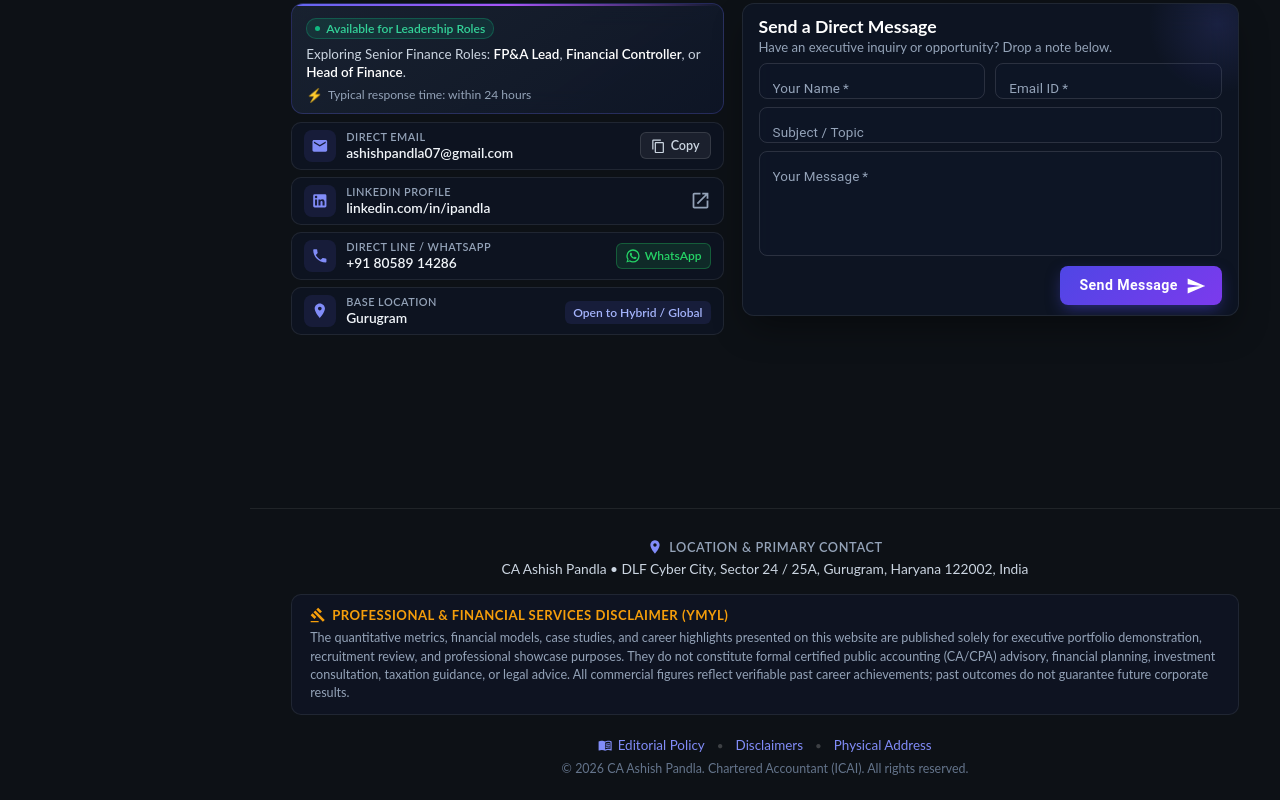
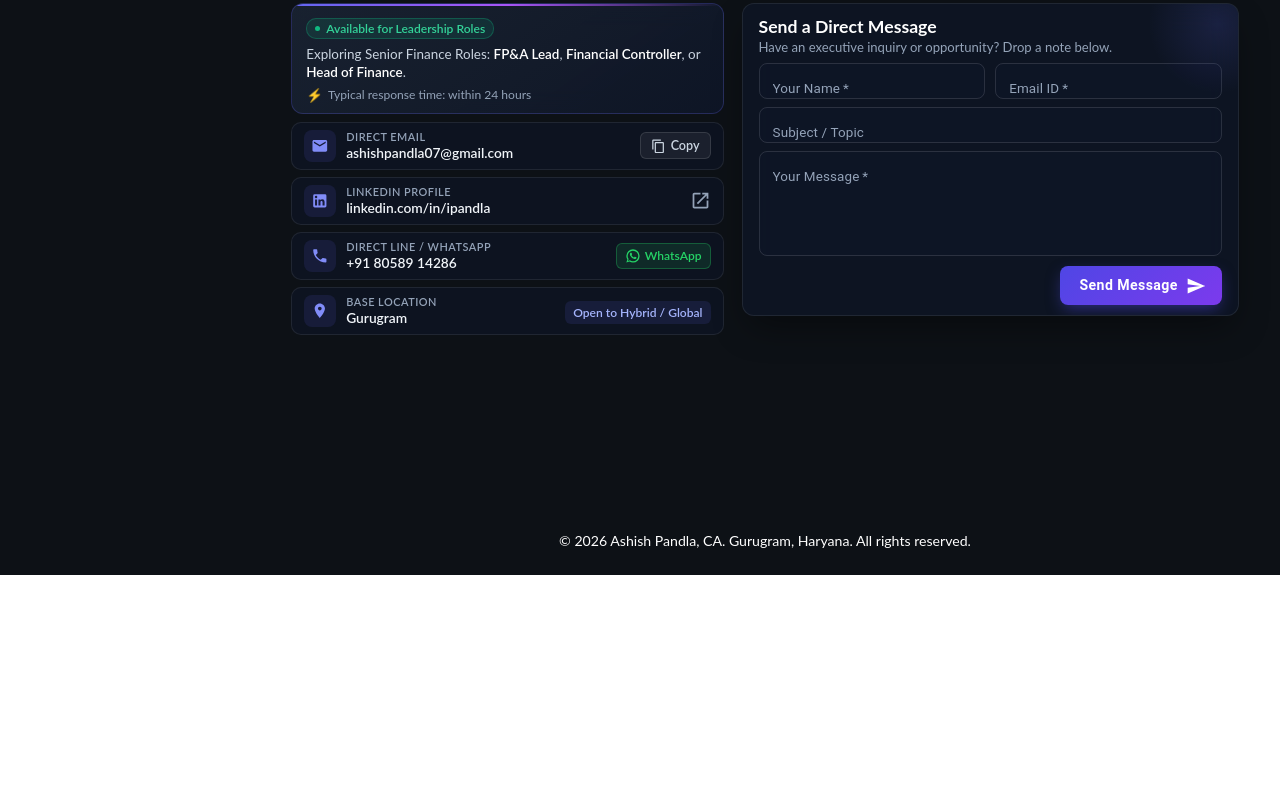
Before and after one commit to Ashishpandla07/Portfolio, a React (Create React App) app: page / in a window 1280 px wide. Shown: the part 5047-5847 px from the top of the page. After the commit the page ends 5622 px from the top, so only its background shows below. Built offline with nearby package versions, Linux system fonts and the light colour scheme.

Commit message:
revert(footer): restore clean original 1-line footer

```diff
--- a/src/assets/styles/Footer.scss
+++ b/src/assets/styles/Footer.scss
@@ -1,188 +1,15 @@
-// Footer.scss - Compliance, YMYL Disclaimers, Physical Address & Editorial Policy
+footer {
+  text-align: center;
+  padding-top: 10px;
+  padding-bottom: 12px;
 
-.portfolio-footer {
-  width: 100%;
-  max-width: 1200px;
-  margin: 0 auto;
-  padding: 30px 4% 24px;
-  box-sizing: border-box;
-  text-align: center;
-  border-top: 1px solid rgba(255, 255, 255, 0.08);
-
-  .footer-container {
-    display: flex;
-    flex-direction: column;
-    align-items: center;
-    gap: 16px;
-    max-width: 960px;
-    margin: 0 auto;
+  svg {
+    width: 1.1em !important;
+    height: 1.1em !important;
+    margin-right: 10px;
   }
 
-  .footer-address-block {
-    display: flex;
-    flex-direction: column;
-    align-items: center;
-    gap: 4px;
-
-    .address-header {
-      display: inline-flex;
-      align-items: center;
-      gap: 6px;
-      font-size: 0.76rem;
-      font-weight: 600;
-      text-transform: uppercase;
-      letter-spacing: 0.6px;
-      color: #94a3b8;
-
-      .footer-icon {
-        font-size: 0.95rem;
-        color: #818cf8;
-      }
-    }
-
-    .physical-address {
-      font-style: normal;
-      font-size: 0.82rem;
-      color: #cbd5e1;
-      line-height: 1.4;
-
-      span {
-        display: inline;
-      }
-    }
-  }
-
-  .footer-disclaimer-box {
-    background: rgba(15, 23, 42, 0.6);
-    border: 1px solid rgba(255, 255, 255, 0.08);
-    border-radius: 10px;
-    padding: 12px 18px;
-    text-align: left;
-    width: 100%;
-    box-sizing: border-box;
-
-    .disclaimer-header {
-      display: flex;
-      align-items: center;
-      gap: 6px;
-      margin-bottom: 6px;
-
-      .footer-icon {
-        font-size: 0.95rem;
-        color: #f59e0b;
-      }
-
-      .disclaimer-title {
-        font-size: 0.78rem;
-        font-weight: 700;
-        text-transform: uppercase;
-        letter-spacing: 0.5px;
-        color: #f59e0b;
-      }
-    }
-
-    .disclaimer-text {
-      font-size: 0.75rem;
-      line-height: 1.45;
-      color: #94a3b8;
-      margin: 0;
-    }
-  }
-
-  .footer-compliance-nav {
-    display: flex;
-    flex-direction: column;
-    align-items: center;
-    gap: 8px;
-    width: 100%;
-    padding-top: 6px;
-
-    .policy-links {
-      display: flex;
-      flex-wrap: wrap;
-      justify-content: center;
-      align-items: center;
-      gap: 8px 12px;
-      font-size: 0.8rem;
-
-      .policy-link {
-        color: #818cf8;
-        text-decoration: none;
-        display: inline-flex;
-        align-items: center;
-        gap: 5px;
-        transition: color 0.2s ease, text-decoration 0.2s ease;
-
-        .link-icon {
-          font-size: 0.85rem;
-        }
-
-        &:hover {
-          color: #c7d2fe;
-          text-decoration: underline;
-        }
-      }
-
-      .sep {
-        color: rgba(255, 255, 255, 0.2);
-        font-size: 0.7rem;
-      }
-    }
-
-    .copyright-text {
-      font-size: 0.74rem;
-      color: #64748b;
-      margin: 0;
-    }
+  p {
+    font-size: 0.8em;
   }
 }
-
-// Light Mode
-.light-mode {
-  .portfolio-footer {
-    border-top: 1px solid rgba(0, 0, 0, 0.08);
-
-    .footer-address-block {
-      .address-header {
-        color: #475569;
-      }
-      .physical-address {
-        color: #334155;
-      }
-    }
-
-    .footer-disclaimer-box {
-      background: #f8fafc;
-      border: 1px solid rgba(0, 0, 0, 0.08);
-
-      .disclaimer-header {
-        .disclaimer-title {
-          color: #d97706;
-        }
-      }
-
-      .disclaimer-text {
-        color: #475569;
-      }
-    }
-
-    .footer-compliance-nav {
-      .policy-links {
-        .policy-link {
-          color: #4f46e5;
-
-          &:hover {
-            color: #312e81;
-          }
-        }
-        .sep {
-          color: rgba(0, 0, 0, 0.2);
-        }
-      }
-
-      .copyright-text {
-        color: #64748b;
-      }
-    }
-  }
-}
--- a/src/components/Footer.tsx
+++ b/src/components/Footer.tsx
@@ -1,59 +1,10 @@
 import React from "react";
-import LocationOnIcon from '@mui/icons-material/LocationOn';
-import GavelIcon from '@mui/icons-material/Gavel';
-import MenuBookIcon from '@mui/icons-material/MenuBook';
 import '../assets/styles/Footer.scss';
 
 function Footer() {
   return (
-    <footer className="portfolio-footer">
-      <div className="footer-container">
-        {/* Physical Office Address */}
-        <div className="footer-address-block">
-          <div className="address-header">
-            <LocationOnIcon className="footer-icon" />
-            <span className="address-title">Location &amp; Primary Contact</span>
-          </div>
-          <address className="physical-address">
-            <span>CA Ashish Pandla</span> •
-            <span> DLF Cyber City, Sector 24 / 25A</span>,
-            <span> Gurugram</span>, <span>Haryana 122002</span>,
-            <span> India</span>
-          </address>
-        </div>
-
-        {/* Visible YMYL Financial Disclaimer */}
-        <div className="footer-disclaimer-box" id="disclaimer">
-          <div className="disclaimer-header">
-            <GavelIcon className="footer-icon" />
-            <span className="disclaimer-title">Professional &amp; Financial Services Disclaimer (YMYL)</span>
-          </div>
-          <p className="disclaimer-text">
-            The quantitative metrics, financial models, case studies, and career highlights presented on this website are published solely for executive portfolio demonstration, recruitment review, and professional showcase purposes. They do not constitute formal certified public accounting (CA/CPA) advisory, financial planning, investment consultation, taxation guidance, or legal advice. All commercial figures reflect verifiable past career achievements; past outcomes do not guarantee future corporate results.
-          </p>
-        </div>
-
-        {/* Editorial Policy & Compliance Links */}
-        <div className="footer-compliance-nav">
-          <div className="policy-links">
-            <a href="./editorial-policy.html" className="policy-link">
-              <MenuBookIcon className="link-icon" />
-              <span>Editorial Policy</span>
-            </a>
-            <span className="sep">•</span>
-            <a href="./editorial-policy.html#disclaimers" className="policy-link">
-              <span>Disclaimers</span>
-            </a>
-            <span className="sep">•</span>
-            <a href="./editorial-policy.html#contact" className="policy-link">
-              <span>Physical Address</span>
-            </a>
-          </div>
-          <p className="copyright-text">
-            © {new Date().getFullYear()} CA Ashish Pandla. Chartered Accountant (ICAI). All rights reserved.
-          </p>
-        </div>
-      </div>
+    <footer>
+      <p>© {new Date().getFullYear()} Ashish Pandla, CA. Gurugram, Haryana. All rights reserved.</p>
     </footer>
   );
 }
```
